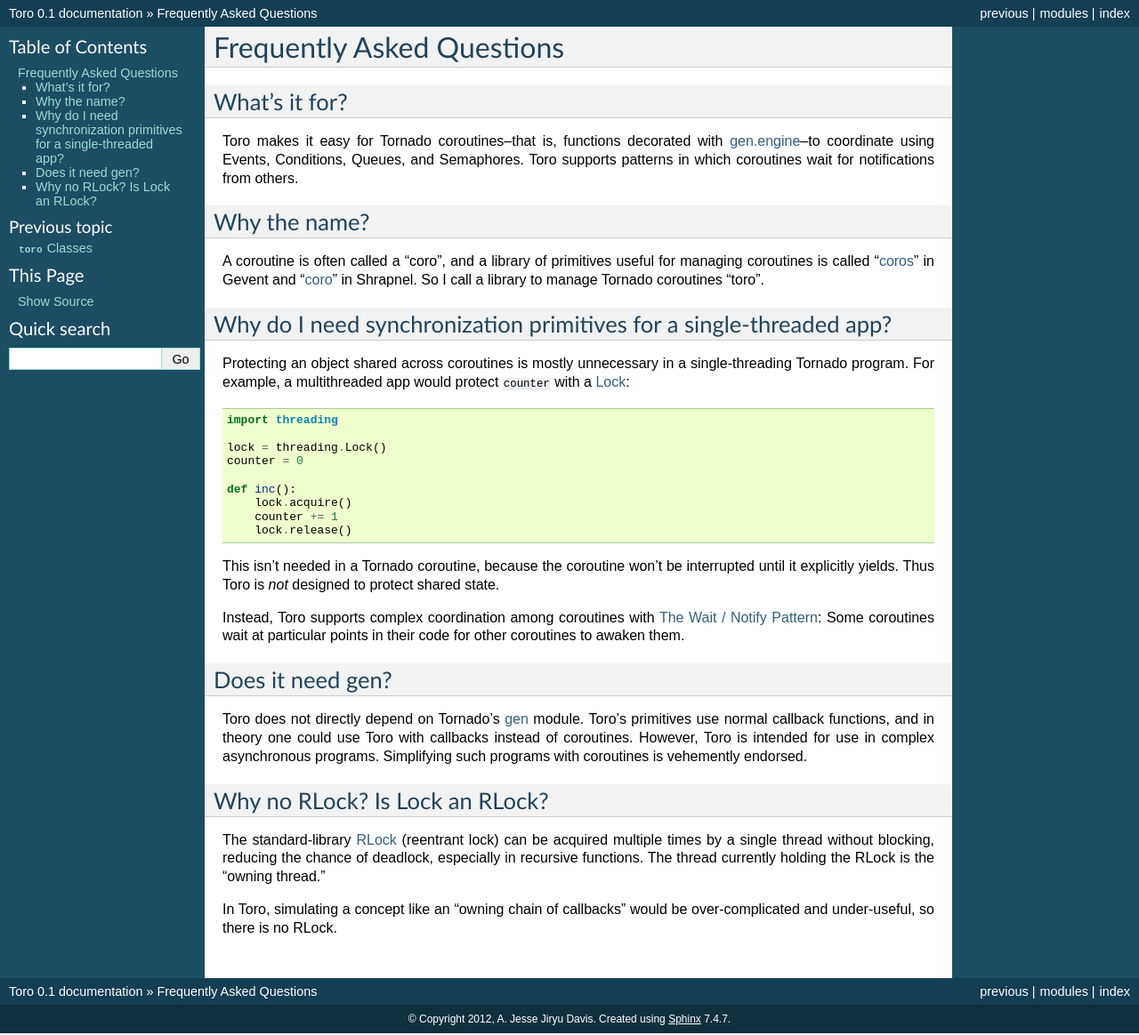
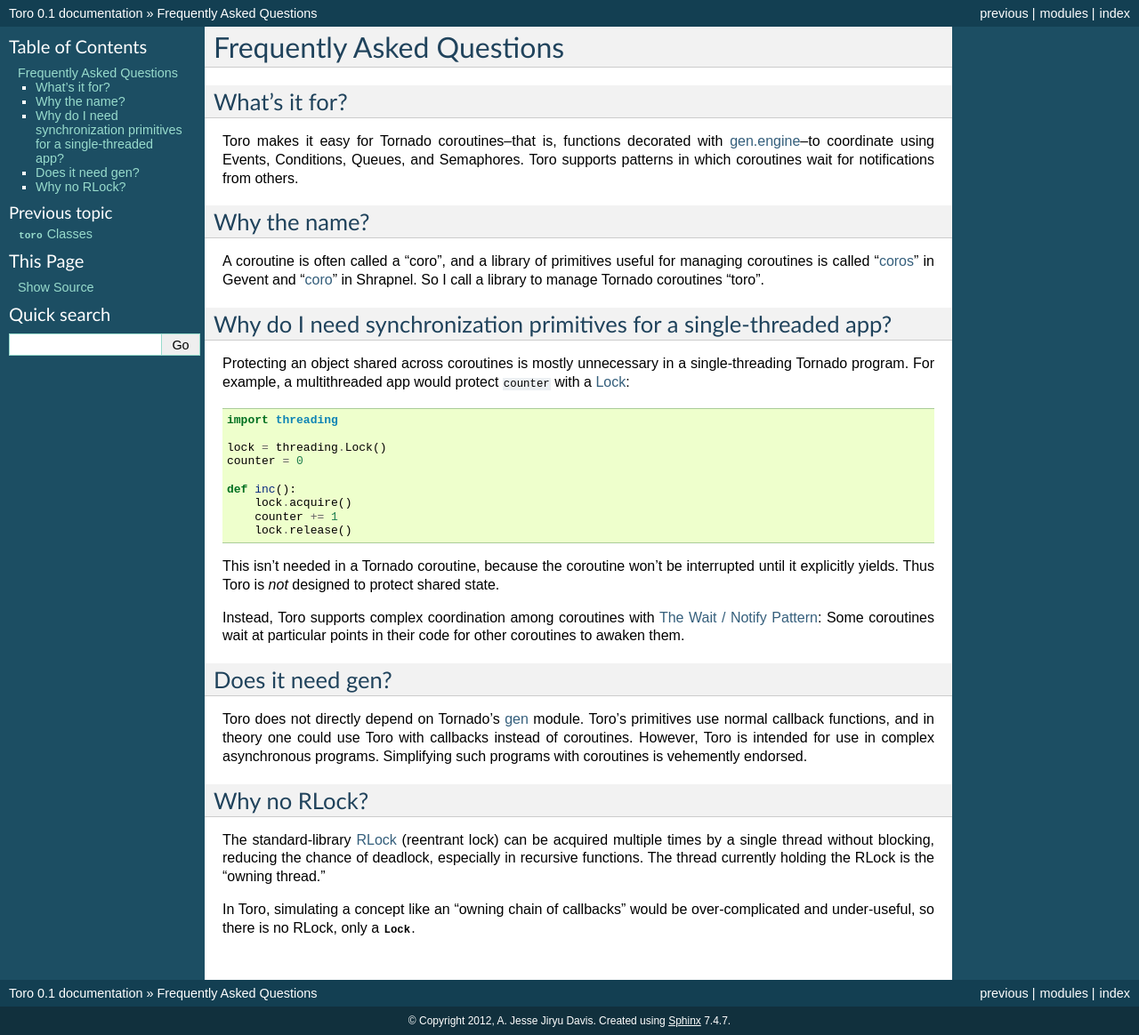
Before and after one commit to ajdavis/toro, a Sphinx documentation site: the page built from doc/faq.rst, in a window 1280 px wide. Shown: the whole page at 89% size. Built offline with Sphinx 7.4.7, drawn with Linux system fonts in a browser that asks for light colours.

Commit message:
Update FAQs

```diff
--- a/doc/faq.rst
+++ b/doc/faq.rst
@@ -58,8 +60,8 @@ programs. Simplifying such programs with coroutines is vehemently endorsed.
 .. todo:: producer-consumer example w/ callbacks, compare by including
   an equivalent coroutine example
 
-Why no RLock? Is Lock an RLock?
--------------------------------
+Why no RLock?
+-------------
 
 The standard-library RLock_ (reentrant lock) can be acquired multiple times by
 a single thread without blocking, reducing the chance of deadlock, especially
@@ -67,6 +69,6 @@ in recursive functions. The thread currently holding the RLock is the "owning
 thread."
 
 In Toro, simulating a concept like an "owning chain of callbacks" would be
-over-complicated and under-useful, so there is no RLock.
+over-complicated and under-useful, so there is no RLock, only a :class:`Lock`.
 
 .. _RLock: http://docs.python.org/library/threading.html#rlock-objects
```
Also changed, not shown: other parts of doc/faq.rst (+2 -0 lines).
